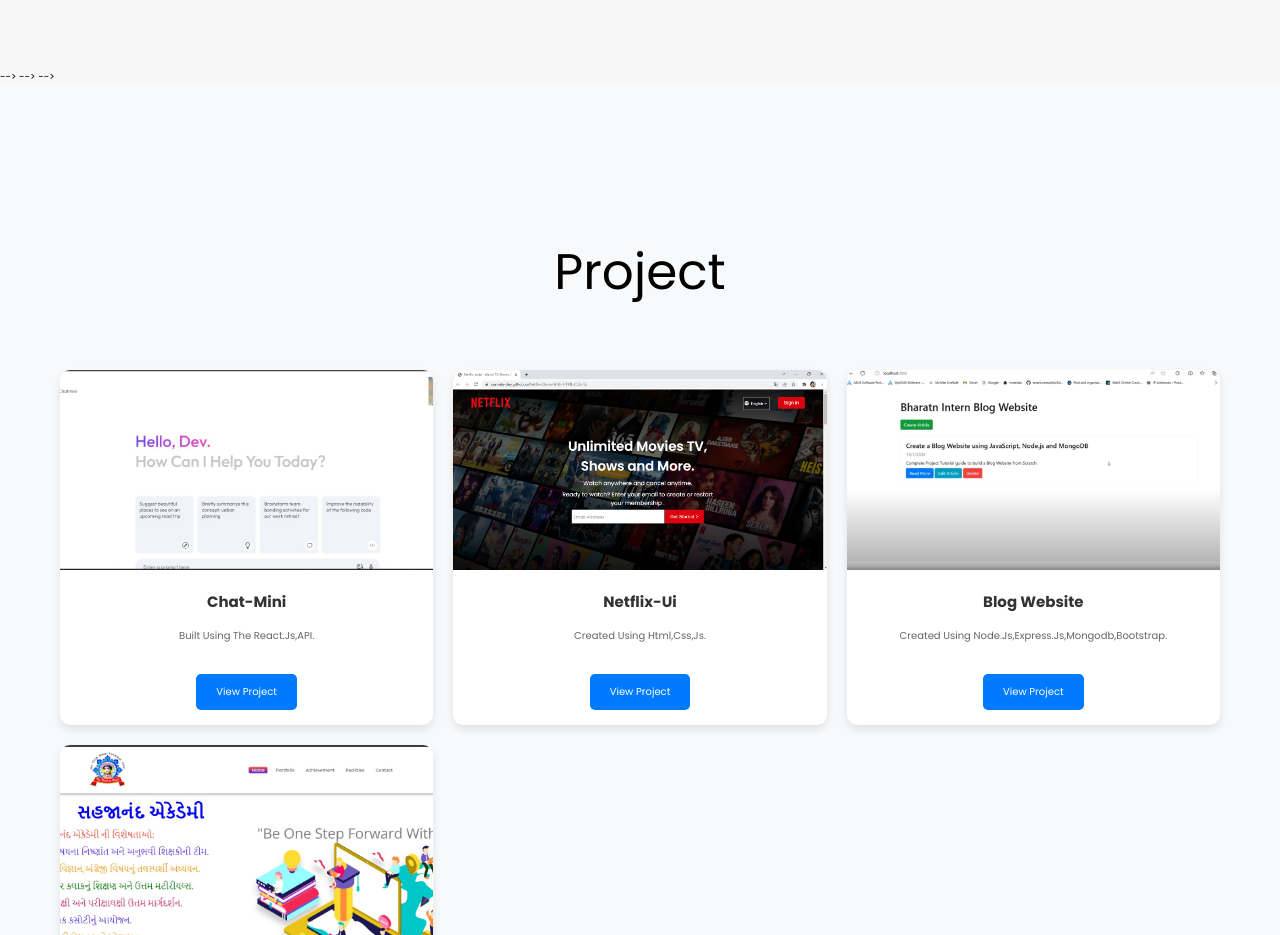
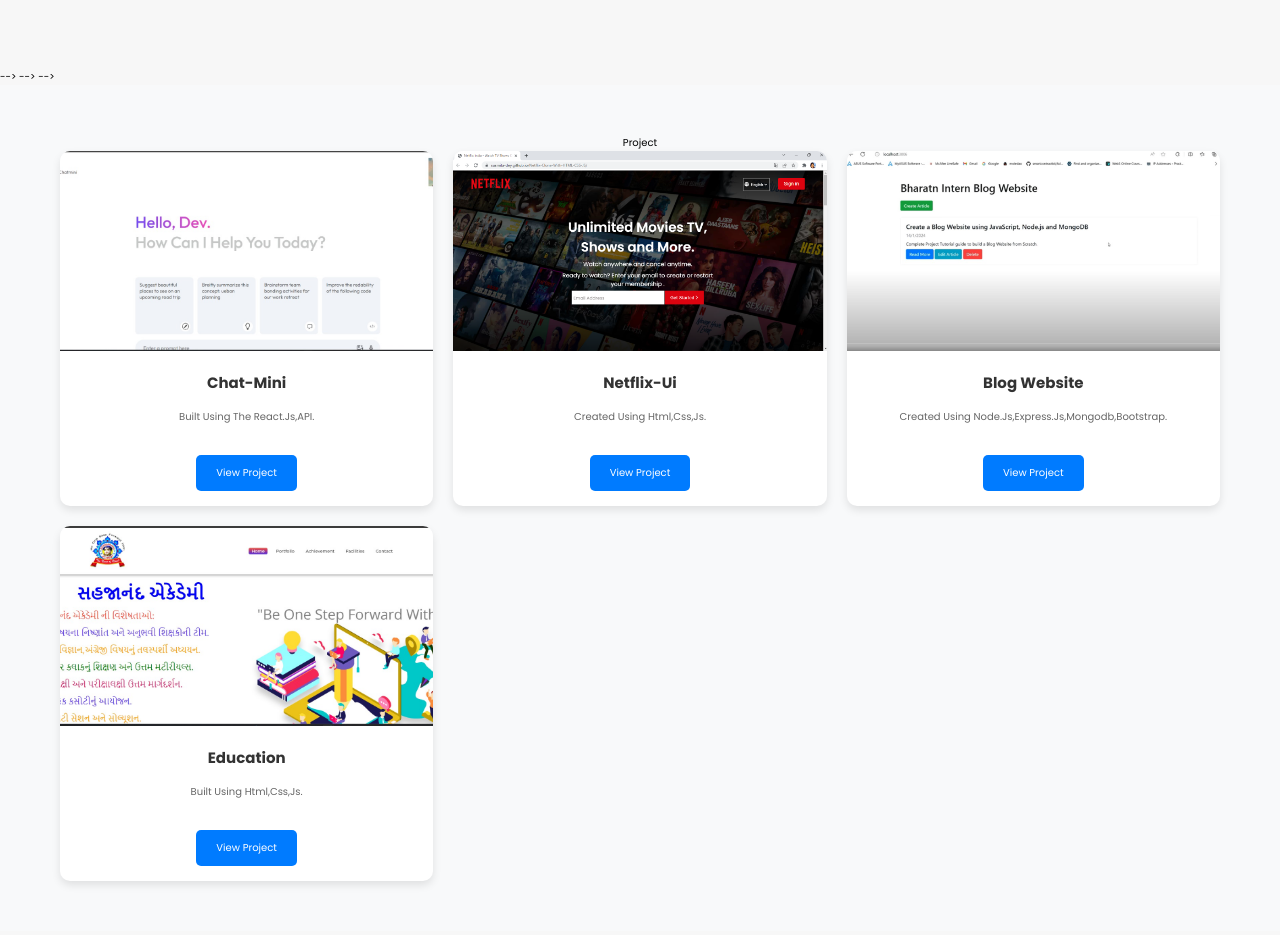
Before and after one commit to vinasviradiya/personal1-portfolio, a plain HTML site: page index.html in a window 1280 px wide. Shown: the part 5620-6555 px from the top of the page. Drawn offline with nearby package versions, Linux system fonts and the light colour scheme; animation ran at ten frames a second; files whose address does not match are found by name.

Commit message:
Update index.html

```diff
--- a/index.html
+++ b/index.html
@@ -450,7 +450,7 @@
 
 </section> --> -->
 <section id="projects">
-       <center><p style="font-size: 50px; padding-top: 100px; padding-bottom: 60px;">Project</p></center>
+       <center><p style="">Project</p></center>
   <div class="projects-grid">
 
     <!-- Project 1 -->
```
